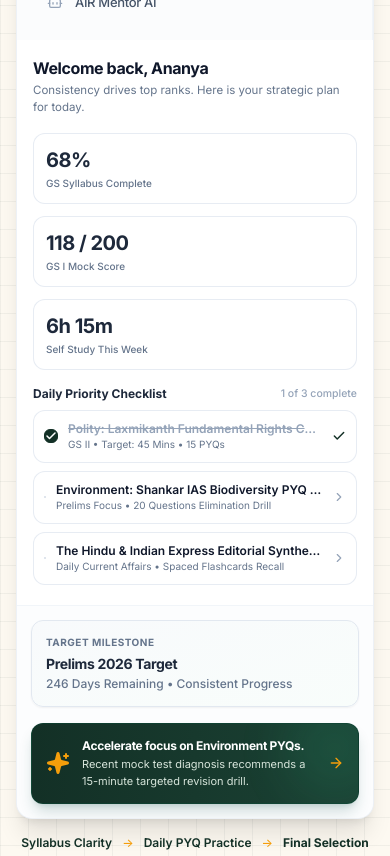
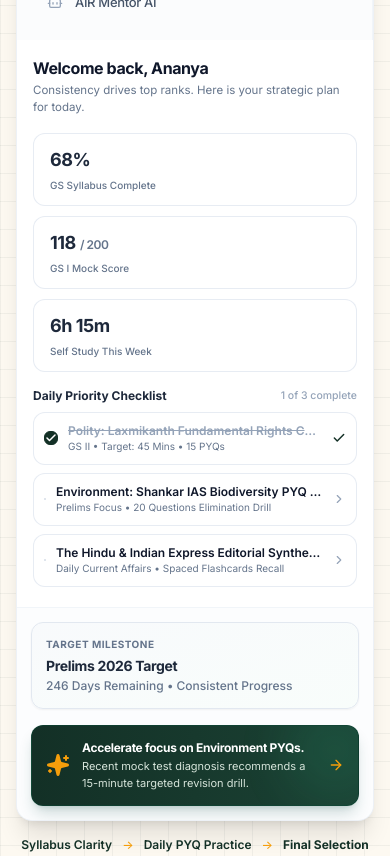
Before and after one commit to Farhaan-Coder/UPSC_WEBPAGE_UPDATED, a React (Vite) app: page / in a window 390 px wide. Shown: the part 1180-2036 px from the top of the page. Built offline with nearby package versions, Linux system fonts and the light colour scheme; a web font is replaced by a local one.

Commit message:
fix: resolve 118 / 200 stat card text overflow with increased padding and responsive text scaling

```diff
--- a/src/components/DashboardPreview.jsx
+++ b/src/components/DashboardPreview.jsx
@@ -217,7 +217,7 @@ export default function DashboardPreview() {
                             <Icon className="w-4 h-4 group-hover:scale-105 transition-transform" />
                           </div>
                         </div>
-                        <div className="font-sans font-bold tracking-tight text-2xl sm:text-3xl text-slate-800 my-1.5 transition-colors whitespace-nowrap flex flex-row items-baseline">
+                        <div className="font-sans font-bold tracking-tight text-xl sm:text-2xl lg:text-3xl text-slate-800 my-1.5 transition-colors whitespace-nowrap flex flex-row items-baseline">
                           {m.value}
                         </div>
                         <div className="text-xs sm:text-[13px] text-slate-500 font-normal leading-relaxed">
--- a/src/components/Hero.jsx
+++ b/src/components/Hero.jsx
@@ -190,24 +190,25 @@ export default function Hero() {
                     </div>
 
                     {/* Performance Metrics */}
-                    <div className="grid grid-cols-1 md:grid-cols-3 gap-3 sm:gap-4 mb-4">
-                      <div className="border border-slate-200/80 rounded-xl p-3 sm:p-3.5 bg-white hover:-translate-y-1 hover:shadow-md transition-all duration-200 cursor-pointer group shadow-2xs">
-                        <div className="text-xl sm:text-2xl font-sans font-bold tracking-tight text-slate-800 group-hover:text-[#133026] transition-colors whitespace-nowrap">
+                    <div className="grid grid-cols-1 md:grid-cols-3 gap-2.5 sm:gap-3.5 mb-4">
+                      <div className="border border-slate-200/80 rounded-xl px-4 py-3 sm:px-5 sm:py-3.5 bg-white hover:-translate-y-0.5 hover:shadow-md transition-all duration-200 cursor-pointer group shadow-2xs flex flex-col items-start justify-center">
+                        <div className="text-lg sm:text-xl font-sans font-bold tracking-tight text-slate-800 group-hover:text-[#133026] transition-colors whitespace-nowrap">
                           68%
                         </div>
-                        <div className="text-[10px] text-slate-500 font-medium mt-0.5">GS Syllabus Complete</div>
+                        <div className="text-[10px] sm:text-[11px] text-slate-500 font-medium mt-1">GS Syllabus Complete</div>
                       </div>
-                      <div className="border border-slate-200/80 rounded-xl p-3 sm:p-3.5 bg-white hover:-translate-y-1 hover:shadow-md transition-all duration-200 cursor-pointer group shadow-2xs">
-                        <div className="text-xl sm:text-2xl font-sans font-bold tracking-tight text-slate-800 group-hover:text-[#133026] transition-colors whitespace-nowrap flex flex-row items-baseline">
-                          118 / 200
+                      <div className="border border-slate-200/80 rounded-xl px-4 py-3 sm:px-5 sm:py-3.5 bg-white hover:-translate-y-0.5 hover:shadow-md transition-all duration-200 cursor-pointer group shadow-2xs flex flex-col items-start justify-center">
+                        <div className="text-lg sm:text-xl font-sans font-bold tracking-tight text-slate-800 group-hover:text-[#133026] transition-colors whitespace-nowrap flex items-baseline gap-1">
+                          <span>118</span>
+                          <span className="text-xs sm:text-sm font-semibold text-slate-500">/ 200</span>
                         </div>
-                        <div className="text-[10px] text-slate-500 font-medium mt-0.5">GS I Mock Score</div>
+                        <div className="text-[10px] sm:text-[11px] text-slate-500 font-medium mt-1">GS I Mock Score</div>
                       </div>
-                      <div className="border border-slate-200/80 rounded-xl p-3 sm:p-3.5 bg-white hover:-translate-y-1 hover:shadow-md transition-all duration-200 cursor-pointer group shadow-2xs">
-                        <div className="text-xl sm:text-2xl font-sans font-bold tracking-tight text-slate-800 group-hover:text-[#133026] transition-colors whitespace-nowrap">
+                      <div className="border border-slate-200/80 rounded-xl px-4 py-3 sm:px-5 sm:py-3.5 bg-white hover:-translate-y-0.5 hover:shadow-md transition-all duration-200 cursor-pointer group shadow-2xs flex flex-col items-start justify-center">
+                        <div className="text-lg sm:text-xl font-sans font-bold tracking-tight text-slate-800 group-hover:text-[#133026] transition-colors whitespace-nowrap">
                           6h 15m
                         </div>
-                        <div className="text-[10px] text-slate-500 font-medium mt-0.5">Self Study This Week</div>
+                        <div className="text-[10px] sm:text-[11px] text-slate-500 font-medium mt-1">Self Study This Week</div>
                       </div>
                     </div>
 
```
